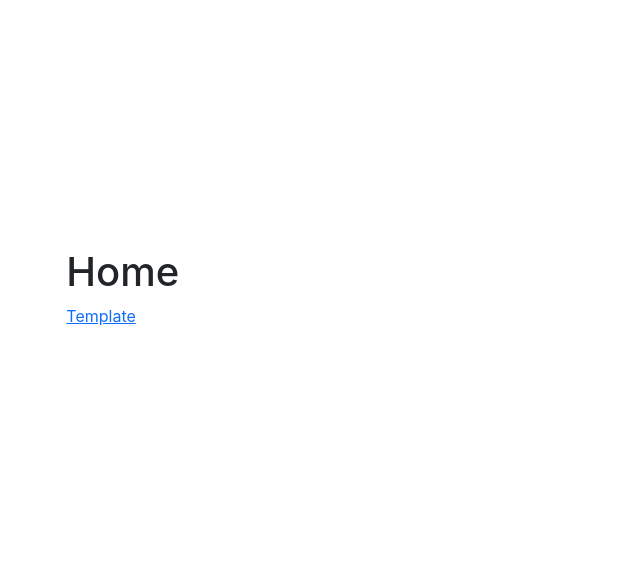
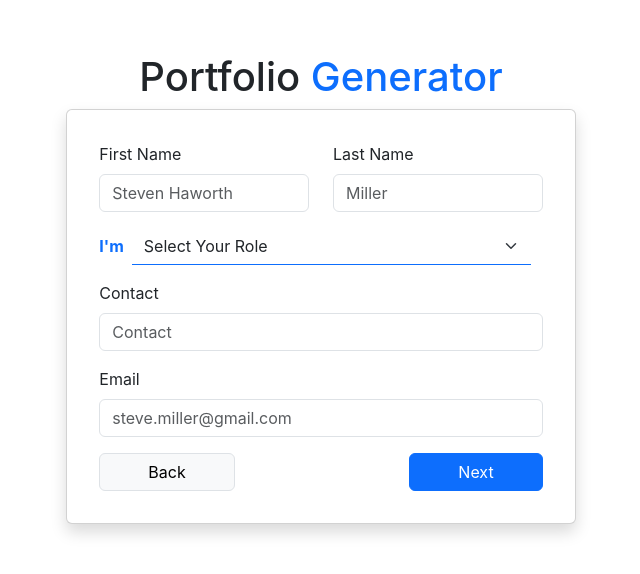
Before and after one commit to saivamsivarma/Portfolio-generator, a React (Create React App) app: page / in a window 1280 px wide. Shown: the part 112-686 px from the top of the page, without its empty margins (319-959 px from the left). Built offline with nearby package versions, Linux system fonts and the light colour scheme.

Commit message:
Create and add form component to home page

```diff
--- /dev/null
+++ b/src/components/Button.jsx
@@ -0,0 +1,5 @@
+export const Button = (props) =>{
+    return(
+        <button type={props.type} className={props.className}>{props.value}</button>
+    )
+}
--- /dev/null
+++ b/src/components/Input.jsx
@@ -0,0 +1,8 @@
+export const Input = (props) => {
+    return (
+        <div className={props.column}>
+            <label className="form-label" htmlFor={props.labelFor}>{props.label}</label>
+            <input type={props.type} placeholder={props.placeholder} className="form-control"/> {/* className: form-control adds css to input ref=https://getbootstrap.com/docs/5.3/forms/form-control/ */}
+        </div>
+    );
+}
--- /dev/null
+++ b/src/components/Select.jsx
@@ -0,0 +1,12 @@
+export const Select = (props) => {
+    return(
+        <div className="border-bottom border-primary" style={{width:'90%'}}>
+            <select className="form-select border-0" multiple={false}>
+                <option selected>{props.defaultMessage}</option>
+                {props.options.map((option,index)=>
+                    <option value={option.value} key={index}>{option.label}</option>
+                )}
+            </select>
+        </div>
+    )
+}
--- a/src/pages/Home.jsx
+++ b/src/pages/Home.jsx
@@ -1,12 +1,44 @@
-import { Link } from "react-router-dom"; //importing Link from react-router-dom
+// import { Link } from "react-router-dom"; //importing Link from react-router-dom
+import { Button } from "../components/Button"; // importing Button component from components dir
+import { Input } from "../components/Input"; // importing Input component from components dir
+import { Select } from "../components/Select";
 
 export function Home() {
+    const role = [
+        {
+            value: 'desinger',
+            label: 'Desinger'
+        },
+
+        {
+            value: 'developer',
+            label: 'Developer'
+        }
+    ]
     return (
         <div className="container-fluid"> {/* className:container-fluid -- Using Bootstrap container from https://getbootstrap.com/docs/5.3/layout/containers/ which adds padding for content in X(left-right) direction */}
             <div className="row justify-content-center align-items-center" id="home-row"> {/* className:row -- Using Bootstrap row from https://getbootstrap.com/docs/5.3/layout/grid/ which adds grid properties to inner content; className: align-items-center used for center content horizontally className:justify-content-center used for center content vertically  ref: https://getbootstrap.com/docs/5.3/utilities/flex/ */}
-                <div className="col-5"> {/* className:col-5 -- Each row consists of 12 columns col==is class name where 5 say that this element will occupy 5 columns space in a rowref = https://getbootstrap.com/docs/5.3/layout/grid/*/}
-                    <h1>Home</h1>
-                    <Link to="/template">Template</Link>
+                <div className="col col-md-5"> {/* className:col-10 -- Each row consists of 12 columns col==is class name where 10 say that this element will occupy 5 columns space in a rowref = https://getbootstrap.com/docs/5.3/layout/grid/*/}
+                    <h1 className="text-center">Portfolio <span className="text-primary">Generator</span></h1>
+                    <div className="card shadow p-2"> {/* className: card -- adds css for card effect ref=https://getbootstrap.com/docs/5.3/components/card/; shadow -- adss shadow css for shadow effect ref=https://getbootstrap.com/docs/5.3/utilities/shadows/ ; p-5 --adds padding 5rem to div ref= https://getbootstrap.com/docs/5.3/utilities/spacing/#margin-and-padding;*/}
+                        <form className="p-4">
+                            <div className="row gy-3">
+                                <Input label="First Name" labelFor="firstName" type="text" placeholder="Steven Haworth" column="col" />
+                                <Input label="Last Name" labelFor="lastName" type="text" placeholder="Miller" column="col" />
+                                <div className="col-12 d-flex gap-2 align-items-center">
+                                    <span className="text-primary fw-bold">I'm</span> <Select options={role} defaultMessage="Select Your Role"/>
+                                </div>
+                                <Input label="Contact" labelFor="contact" type="tel" placeholder="Contact" column="col"/>
+                                <Input label="Email" labelFor="email" type="email" placeholder="steve.miller@gmail.com" column="col-12" />
+
+                            </div>
+                            <div className="d-flex justify-content-between mt-3">
+                                <Button value="Back" className="btn btn-light px-5 border" />  {/* className: btn -- adds css properties btn ref=https://getbootstrap.com/docs/5.3/components/buttons/;*/}
+                                <Button value="Next" className="btn btn-primary px-5" />
+                            </div>
+                        </form>
+                        {/* <Link to="/template">Template</Link> */}
+                    </div>
                 </div>
             </div>
         </div>
```
